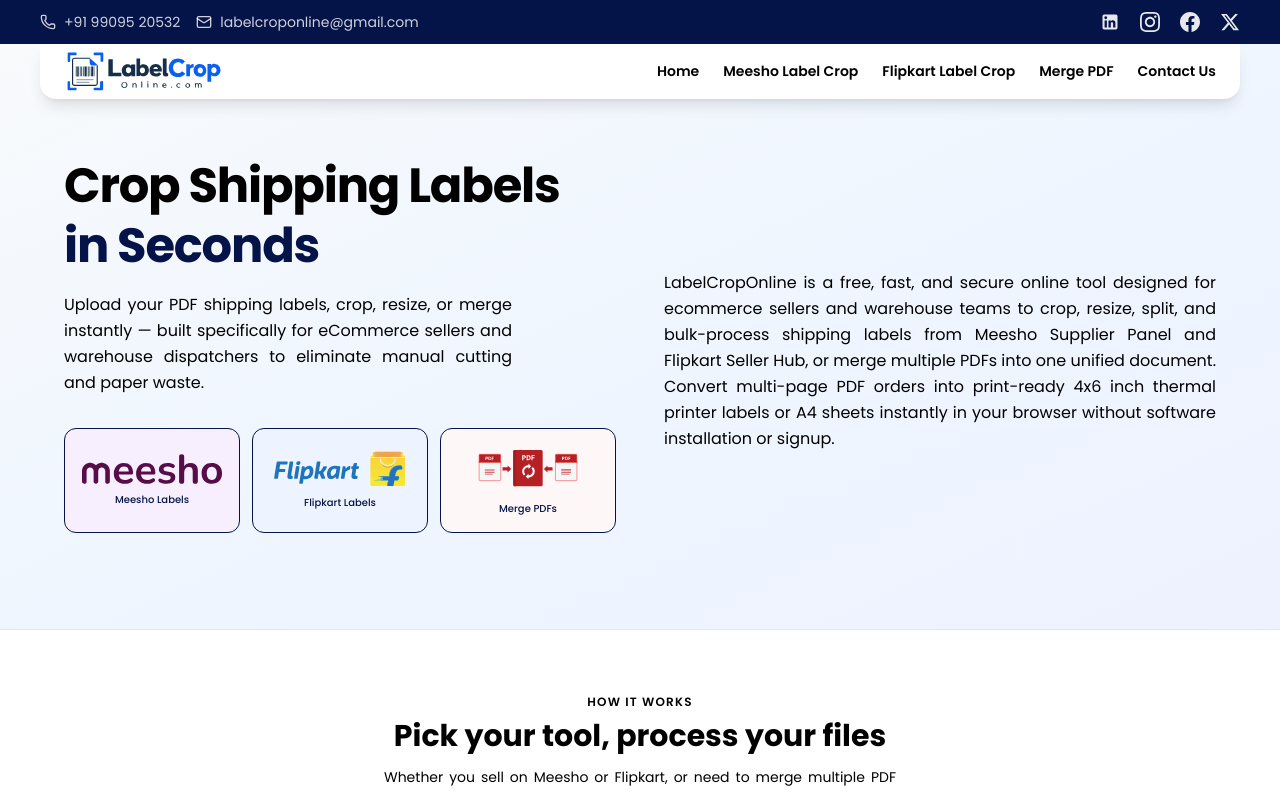
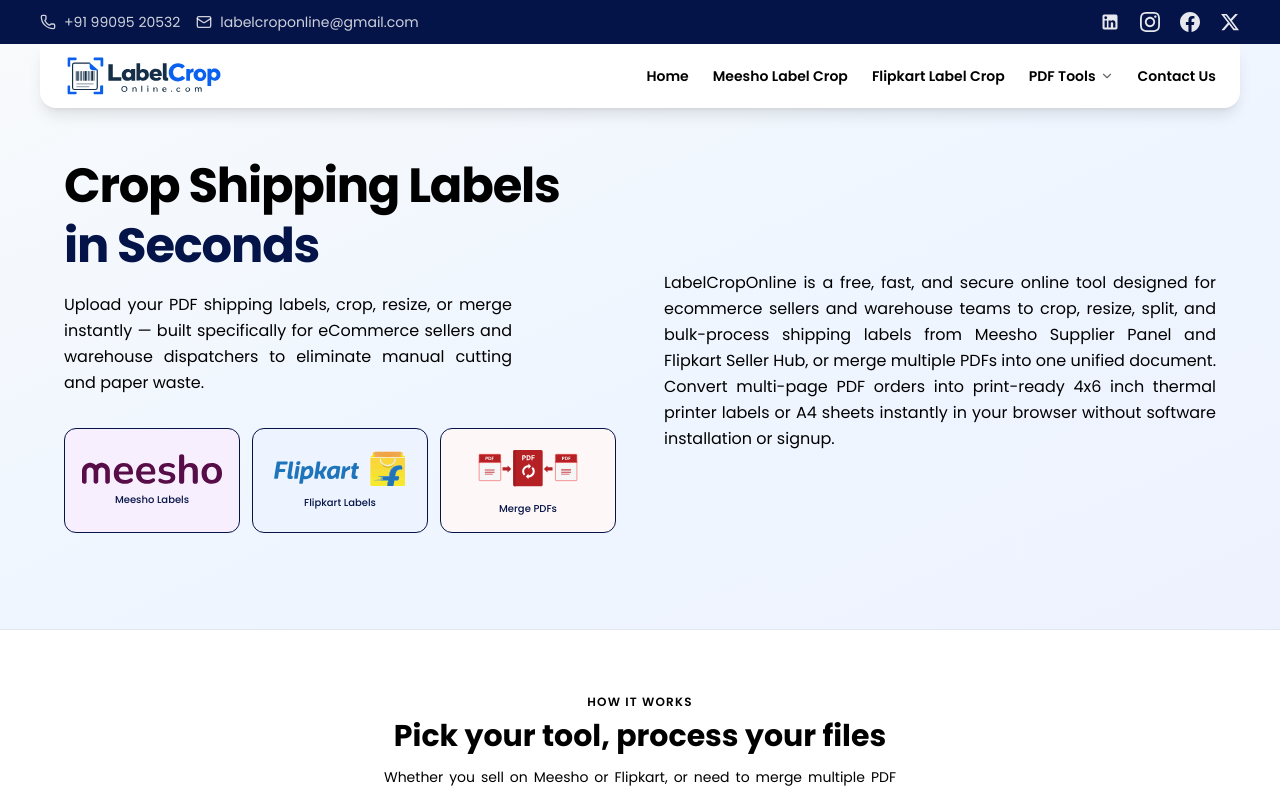
Before and after one commit to Utsavvasani/labelcroponline, a Next.js app: page / in a window 1280 px wide. Shown: the top 792 px of the page. Built offline with nearby package versions, Linux system fonts and the light colour scheme.

Commit message:
feat: implement navigation bar component with PDF tool dropdown and responsive layout

```diff
--- a/src/components/layout/navbar.tsx
+++ b/src/components/layout/navbar.tsx
@@ -1,80 +1,95 @@
 "use client";
 
-import { useState, useEffect } from "react";
+import { useState, useEffect, useRef } from "react";
 import Link from "next/link";
-import { useRouter } from "next/navigation";
+import { usePathname } from "next/navigation";
 import {
   Mail,
   Phone,
   Menu,
   ChevronDown,
   X,
+  Layers,
   Crop,
-  FileText,
-  Grid,
+  Scissors,
+  Sliders,
+  Split,
+  Minimize2,
+  Sparkles,
 } from "lucide-react";
 
-
-interface SubItem {
+interface PdfToolItem {
   id: string;
   name: string;
-  desc?: string;
-}
-
-interface ToolCategory {
-  id: string;
-  name: string;
-  desc?: string;
-  icon?: React.ElementType;
-  subItems?: SubItem[];
+  desc: string;
+  href?: string;
+  icon: React.ElementType;
+  badge?: string;
+  isAvailable?: boolean;
 }
 
 export function Navbar() {
   const [hideAppbar, setHideAppbar] = useState(false);
-  const [showToolsDropdown, setShowToolsDropdown] = useState(false);
-  const [activeCategory, setActiveCategory] = useState<string | null>(null);
+  const [pdfToolsOpen, setPdfToolsOpen] = useState(false);
+  const [mobilePdfToolsOpen, setMobilePdfToolsOpen] = useState(true);
   const [sheetOpen, setSheetOpen] = useState(false);
-  const router = useRouter();
+  const pathname = usePathname();
+  const dropdownRef = useRef<HTMLElement>(null);
+  const hoverTimeoutRef = useRef<NodeJS.Timeout | null>(null);
 
-  const toolCategories: ToolCategory[] = [
+  const pdfToolItems: PdfToolItem[] = [
     {
-      id: "label-cropper",
-      name: "Label Cropper",
-      desc: "Crop thermal & shipping labels",
-      icon: Crop,
-      subItems: [
-        { id: "meesho", name: "Meesho Shipping Labels", desc: "Clean label & slip crop" },
-        { id: "flipkart", name: "Flipkart Shipping Labels", desc: "Automatic 1-click crop" },
-        { id: "merge", name: "Merge PDF Files", desc: "Combine multiple documents" },
-        { id: "shopify", name: "Shopify Packing Slips", desc: "Custom bounding crop" },
-        { id: "custom", name: "Custom Bounding Crop", desc: "Manual marquee selection" },
-      ],
+      id: "merge-pdf",
+      name: "Merge PDF Files",
+      desc: "Combine multiple shipping labels or document PDFs into one single file",
+      href: "/merge-pdf",
+      icon: Layers,
+      isAvailable: true,
+      badge: "Popular",
     },
     {
-      id: "pdf-tools",
-      name: "PDF Utilities",
-      desc: "Split, merge & crop PDF pages",
-      icon: FileText,
-      subItems: [
-        { id: "merge", name: "Merge PDF Documents", desc: "Combine multiple files into one" },
-        { id: "batch-crop", name: "Batch Multi-Page Crop", desc: "Process all pages at once" },
-        { id: "page-split", name: "Split Multi-Label Pages", desc: "Separate 4-on-1 PDF pages" },
-        { id: "auto-detect", name: "Auto Margin Removal", desc: "Remove blank borders" },
-      ],
+      id: "meesho-crop",
+      name: "Meesho Label Crop",
+      desc: "Auto-detect couriers & crop Meesho labels for 4×6 thermal roll printers",
+      href: "/meesho-label-crop",
+      icon: Scissors,
+      isAvailable: true,
     },
     {
-      id: "presets",
-      name: "Standard Presets",
-      desc: "Pre-configured label sizes",
-      icon: Grid,
-      subItems: [
-        { id: "4x6", name: "4 x 6 inch Thermal", desc: "Standard shipping size" },
-        { id: "a4-4up", name: "A4 4-Up Grid", desc: "4 labels per sheet" },
-        { id: "a4-2up", name: "A4 2-Up Sheet", desc: "2 labels per sheet" },
-      ],
+      id: "flipkart-crop",
+      name: "Flipkart Label Crop",
+      desc: "1-click Flipkart shipping label crop with 100% vector barcode fidelity",
+      href: "/flipkart-label-crop",
+      icon: Crop,
+      isAvailable: true,
+    },
+    {
+      id: "custom-crop",
+      name: "Custom Crop Studio",
+      desc: "Interactive 8-handle visual crop selector for custom PDF dimensions",
+      href: "/editor",
+      icon: Sliders,
+      isAvailable: true,
+    },
+    {
+      id: "split-pdf",
+      name: "Split PDF Pages",
+      desc: "Extract or separate multi-page PDF documents into individual files",
+      icon: Split,
+      isAvailable: false,
+      badge: "Soon",
+    },
+    {
+      id: "compress-pdf",
+      name: "Compress PDF",
+      desc: "Reduce PDF document file size while preserving high-contrast vector lines",
+      icon: Minimize2,
+      isAvailable: false,
+      badge: "Soon",
     },
   ];
 
+  // Hide top announcement bar on scroll
   useEffect(() => {
     const handleScroll = () => {
       setHideAppbar(window.scrollY > 100);
@@ -84,40 +99,41 @@ export function Navbar() {
     return () => window.removeEventListener("scroll", handleScroll);
   }, []);
 
-  const navigateToTool = (catId: string, subId?: string) => {
-    if (subId === "flipkart") {
-      router.push("/flipkart-label-crop");
-      setShowToolsDropdown(false);
-      setSheetOpen(false);
-      return;
-    }
-    if (subId === "meesho") {
-      router.push("/meesho-label-crop");
-      setShowToolsDropdown(false);
-      setSheetOpen(false);
-      return;
-    }
-    if (subId === "merge" || catId === "merge") {
-      router.push("/merge-pdf");
-      setShowToolsDropdown(false);
-      setSheetOpen(false);
-      return;
-    }
-    let url = "/editor?category=" + catId;
-    if (subId) {
-      url += "&preset=" + subId;
-    }
-    router.push(url);
-    setShowToolsDropdown(false);
+  // Close dropdown on outside click
+  useEffect(() => {
+    const handleClickOutside = (event: MouseEvent) => {
+      if (dropdownRef.current && !dropdownRef.current.contains(event.target as Node)) {
+        setPdfToolsOpen(false);
+      }
+    };
+    document.addEventListener("mousedown", handleClickOutside);
+    return () => document.removeEventListener("mousedown", handleClickOutside);
+  }, []);
+
+  // Close dropdown on route change
+  useEffect(() => {
+    setPdfToolsOpen(false);
     setSheetOpen(false);
+  }, [pathname]);
+
+  const handleMouseEnter = () => {
+    if (hoverTimeoutRef.current) clearTimeout(hoverTimeoutRef.current);
+    setPdfToolsOpen(true);
+  };
+
+  const handleMouseLeave = () => {
+    hoverTimeoutRef.current = setTimeout(() => {
+      setPdfToolsOpen(false);
+    }, 150);
   };
 
   return (
     <div className="relative w-full">
       {/* Single fixed header wrapper — slides as one unit on scroll */}
       <div
-        className={`fixed top-0 left-0 z-50 w-full ${hideAppbar ? "-translate-y-[44px]" : "translate-y-0"
-          }`}
+        className={`fixed top-0 left-0 z-50 w-full transition-transform duration-200 ${
+          hideAppbar ? "-translate-y-[44px]" : "translate-y-0"
+        }`}
       >
         {/* Blue Top Announcement Bar */}
         <div className="bg-[#051448] w-full px-4 py-3 text-white">
@@ -132,13 +148,11 @@ export function Navbar() {
                 <span className="hidden sm:inline">+91 99095 20532</span>
               </a>
               <a
-                href="mailto:labelcroponline@gmail.com
-"
+                href="mailto:labelcroponline@gmail.com"
                 className="flex items-center gap-2 text-sm text-white/80 hover:text-white transition-colors"
               >
                 <Mail size={16} />
-                <span className="hidden sm:inline">labelcroponline@gmail.com
-                </span>
+                <span className="hidden sm:inline">labelcroponline@gmail.com</span>
               </a>
             </div>
 
@@ -194,39 +208,141 @@ export function Navbar() {
 
         {/* Nav wrapper — transparent so page background shows through on both sides */}
         <div className="w-full">
-          <nav className="mx-auto flex max-w-[1200px] items-center justify-between bg-white px-6 py-2 rounded-b-2xl shadow-lg">
+          <nav
+            ref={dropdownRef}
+            className="relative mx-auto flex max-w-[1200px] h-14 sm:h-16 items-center justify-between bg-white px-4 sm:px-6 rounded-b-2xl shadow-lg"
+          >
             {/* Logo with labelcroponline.svg */}
-            <Link href="/">
+            <Link href="/" className="shrink-0 flex items-center">
               <img
                 src="/labelcroponline.svg"
                 alt="Label Crop Online Logo"
-                className="w-40 h-auto object-contain"
+                className="w-32 sm:w-40 h-auto object-contain"
               />
             </Link>
 
-            {/* Desktop Navigation Links */}
-            <ul className="text-black hidden space-x-6 text-sm font-semibold md:flex">
-              <li className="hover:text-[#051448] cursor-pointer transition-colors">
-                <Link href="/">Home</Link>
+            {/* Desktop Navigation Links — single horizontal line with vertical centering */}
+            <ul className="text-black hidden md:flex items-center space-x-3 lg:space-x-6 text-xs lg:text-sm font-semibold whitespace-nowrap h-full">
+              <li className="hover:text-[#051448] cursor-pointer transition-colors flex items-center h-full">
+                <Link href="/" className="flex items-center h-full">Home</Link>
               </li>
-              <li className="hover:text-[#051448] cursor-pointer transition-colors">
-                <Link href="/meesho-label-crop">Meesho Label Crop</Link>
+              <li className="hover:text-[#051448] cursor-pointer transition-colors flex items-center h-full">
+                <Link href="/meesho-label-crop" className="flex items-center h-full">Meesho Label Crop</Link>
               </li>
-              <li className="hover:text-[#051448] cursor-pointer transition-colors">
-                <Link href="/flipkart-label-crop">Flipkart Label Crop</Link>
+              <li className="hover:text-[#051448] cursor-pointer transition-colors flex items-center h-full">
+                <Link href="/flipkart-label-crop" className="flex items-center h-full">Flipkart Label Crop</Link>
               </li>
-              <li className="hover:text-[#051448] cursor-pointer transition-colors">
-                <Link href="/merge-pdf">Merge PDF</Link>
+
+              {/* ── PDF Tools Dropdown Trigger ── */}
+              <li
+                className="cursor-pointer flex items-center h-full"
+                onMouseEnter={handleMouseEnter}
+                onMouseLeave={handleMouseLeave}
+              >
+                <button
+                  type="button"
+                  onClick={() => setPdfToolsOpen((prev) => !prev)}
+                  className={`flex items-center gap-1 transition-colors cursor-pointer h-full ${
+                    pdfToolsOpen || pathname === "/merge-pdf"
+                      ? "text-[#051448] font-bold"
+                      : "hover:text-[#051448]"
+                  }`}
+                  aria-expanded={pdfToolsOpen}
+                >
+                  <span>PDF Tools</span>
+                  <ChevronDown
+                    size={14}
+                    className={`transition-transform duration-200 ${
+                      pdfToolsOpen ? "rotate-180 text-[#051448]" : "text-black/60"
+                    }`}
+                  />
+                </button>
               </li>
-              <li className="hover:text-[#051448] cursor-pointer transition-colors">
-                <Link href="/contact-us">Contact Us</Link>
+
+              <li className="hover:text-[#051448] cursor-pointer transition-colors flex items-center h-full">
+                <Link href="/contact-us" className="flex items-center h-full">Contact Us</Link>
               </li>
             </ul>
+
+            {/* ── Desktop PDF Tools Dropdown Menu (Anchored flush to right edge of navbar) ── */}
+            {pdfToolsOpen && (
+              <div
+                className="hidden md:block absolute top-full right-0 mt-1.5 w-[500px] lg:w-[540px] max-h-[calc(100vh-140px)] overflow-y-auto bg-white border border-[#051448]/20 rounded-xl shadow-2xl p-3 z-50 animate-in fade-in zoom-in-95 duration-150"
+                onMouseEnter={handleMouseEnter}
+                onMouseLeave={handleMouseLeave}
+              >
+                <div className="flex items-center justify-between px-3 py-1.5 mb-2 border-b border-slate-100">
+                  <div className="flex items-center gap-1.5 text-xs font-bold text-[#051448] uppercase tracking-wider">
+                    <Sparkles size={13} className="text-[#051448]" />
+                    <span>All PDF &amp; Label Tools</span>
+                  </div>
+                  <span className="text-[11px] text-black/50 font-normal">
+                    100% Free &amp; Fast
+                  </span>
+                </div>
+
+                <div className="grid grid-cols-2 gap-2">
+                  {pdfToolItems.map((item) => {
+                    const Icon = item.icon;
+                    const isClickable = item.isAvailable && item.href;
+
+                    const content = (
+                      <div
+                        className={`group flex items-start gap-3 p-2.5 rounded-lg border transition-all ${
+                          isClickable
+                            ? "border-transparent hover:border-[#051448]/20 hover:bg-slate-50 cursor-pointer"
+                            : "border-transparent opacity-60 cursor-not-allowed bg-slate-50/40"
+                        }`}
+                      >
+                        <div className="w-8 h-8 rounded-md bg-[#051448]/10 text-[#051448] flex items-center justify-center shrink-0 mt-0.5 group-hover:bg-[#051448] group-hover:text-white transition-colors">
+                          <Icon size={16} />
+                        </div>
+                        <div className="flex-1 min-w-0">
+                          <div className="flex items-center gap-1.5">
+                            <span className="text-xs font-bold text-black group-hover:text-[#051448] transition-colors leading-tight">
+                              {item.name}
+                            </span>
+                            {item.badge && (
+                              <span
+                                className={`text-[9px] px-1.5 py-0.2 rounded font-bold uppercase tracking-tight ${
+                                  item.badge === "Popular"
+                                    ? "bg-green-100 text-green-800 border border-green-200"
+                                    : "bg-blue-50 text-[#051448] border border-blue-200"
+                                }`}
+                              >
+                                {item.badge}
+                              </span>
+                            )}
+                          </div>
+                          <p className="text-[11px] text-black/65 leading-snug mt-0.5 line-clamp-2">
+                            {item.desc}
+                          </p>
+                        </div>
+                      </div>
+                    );
+
+                    if (isClickable && item.href) {
+                      return (
+                        <Link
+                          key={item.id}
+                          href={item.href}
+                          onClick={() => setPdfToolsOpen(false)}
+                        >
+                          {content}
+                        </Link>
+                      );
+                    }
+
+                    return <div key={item.id}>{content}</div>;
+                  })}
+                </div>
+              </div>
+            )}
 
             {/* Mobile Menu Button */}
             <button
               onClick={() => setSheetOpen(true)}
-              className="md:hidden p-2 rounded-lg text-gray-700 hover:bg-gray-100"
+              className="md:hidden p-2 rounded-lg text-gray-700 hover:bg-gray-100 cursor-pointer"
               aria-label="Menu"
             >
               <Menu className="h-8 w-8" />
@@ -242,7 +358,7 @@ export function Navbar() {
             className="fixed inset-0 bg-black/50 transition-opacity"
             onClick={() => setSheetOpen(false)}
           />
-          <div className="fixed inset-y-0 left-0 z-50 w-3/4 max-w-sm bg-white p-6 shadow-lg flex flex-col justify-between overflow-y-auto animate-in slide-in-from-left duration-300">
+          <div className="fixed inset-y-0 left-0 z-50 w-4/5 max-w-sm bg-white p-5 shadow-lg flex flex-col justify-between overflow-y-auto animate-in slide-in-from-left duration-300">
             <div>
               <div className="flex items-center justify-between pb-4 border-b border-gray-100">
                 <Link href="/" onClick={() => setSheetOpen(false)}>
@@ -254,13 +370,13 @@ export function Navbar() {
                 </Link>
                 <button
                   onClick={() => setSheetOpen(false)}
-                  className="p-1 rounded-md text-gray-500 hover:bg-gray-100"
+                  className="p-1 rounded-md text-gray-500 hover:bg-gray-100 cursor-pointer"
                 >
                   <X size={20} />
                 </button>
               </div>
 
-              <ul className="text-[#333333] mt-5 space-y-4 text-lg font-medium">
+              <ul className="text-black mt-4 space-y-3 text-base font-semibold">
                 <li className="hover:text-[#051448] cursor-pointer">
                   <Link href="/" onClick={() => setSheetOpen(false)}>
                     Home
@@ -276,69 +392,70 @@ export function Navbar() {
                     Flipkart Label Crop
                   </Link>
                 </li>
-                <li className="hover:text-[#051448] cursor-pointer">
-                  <Link href="/merge-pdf" onClick={() => setSheetOpen(false)}>
-                    Merge PDF
-                  </Link>
-                </li>
-                {/* <li className="hover:text-[#051448] cursor-pointer">
-                  <div className="flex items-center justify-between">
-                    <Link
-                      href="/editor"
-                      onClick={() => {
-                        router.push("/editor");
-                        setSheetOpen(false);
-                      }}
-                    >
-                      Tools & Presets
-                    </Link>
-                    <button
-                      className="p-1"
-                      onClick={() =>
-                        setShowToolsDropdown(!showToolsDropdown)
-                      }
-                    >
-                      <ChevronDown size={20} />
-                    </button>
-                  </div>
 
-                  {showToolsDropdown && (
-                    <div className="mt-2 ml-4 space-y-2">
-                      {toolCategories.map((category) => (
-                        <div key={category.id} className="space-y-2">
-                          <div className="flex items-center gap-2">
-                            <div
-                              onClick={() => {
-                                navigateToTool(category.id);
-                                setSheetOpen(false);
-                              }}
-                              className="text-base font-medium cursor-pointer"
+                {/* Mobile PDF Tools Submenu Accordion */}
+                <li className="pt-1">
+                  <button
+                    type="button"
+                    onClick={() => setMobilePdfToolsOpen((prev) => !prev)}
+                    className="w-full flex items-center justify-between text-left font-bold text-black hover:text-[#051448] cursor-pointer py-1"
+                  >
+                    <span>PDF Tools</span>
+                    <ChevronDown
+                      size={18}
+                      className={`transition-transform duration-200 ${
+                        mobilePdfToolsOpen ? "rotate-180 text-[#051448]" : "text-black/60"
+                      }`}
+                    />
+                  </button>
+
+                  {mobilePdfToolsOpen && (
+                    <div className="mt-2 ml-2 pl-3 border-l-2 border-[#051448]/20 space-y-2.5">
+                      {pdfToolItems.map((item) => {
+                        const Icon = item.icon;
+                        const isClickable = item.isAvailable && item.href;
+
+                        const content = (
+                          <div
+                            className={`flex items-center gap-2.5 py-1 ${
+                              isClickable ? "text-black hover:text-[#051448]" : "text-black/40"
+                            }`}
+                          >
+                            <Icon size={15} className="shrink-0" />
+                            <span className="text-xs font-semibold">{item.name}</span>
+                            {item.badge && (
+                              <span
+                                className={`text-[8px] px-1 py-0.2 rounded font-bold uppercase ${
+                                  item.badge === "Popular"
+                                    ? "bg-green-100 text-green-800"
+                                    : "bg-blue-50 text-[#051448]"
+                                }`}
+                              >
+                                {item.badge}
+                              </span>
+                            )}
+                          </div>
+                        );
+
+                        if (isClickable && item.href) {
+                          return (
+                            <Link
+                              key={item.id}
+                              href={item.href}
+                              onClick={() => setSheetOpen(false)}
                             >
-                              {category.name}
-                            </div>
-                          </div>
-                          {category.subItems && (
-                            <div className="ml-4 space-y-1">
-                              {category.subItems.map((subItem) => (
-                                <div
-                                  key={subItem.id}
-                                  onClick={() => {
-                                    navigateToTool(category.id, subItem.id);
-                                    setSheetOpen(false);
-                                  }}
-                                  className="text-sm text-gray-600 hover:text-[#051448] cursor-pointer"
-                                >
-                                  {subItem.name}
-                                </div>
-                              ))}
-                            </div>
-                          )}
-                        </div>
-                      ))}
+                              {content}
+                            </Link>
+                          );
+                        }
+
+                        return <div key={item.id}>{content}</div>;
+                      })}
                     </div>
                   )}
-                </li> */}
-                <li className="hover:text-[#051448] cursor-pointer">
+                </li>
+
+                <li className="hover:text-[#051448] cursor-pointer pt-1">
                   <Link href="/contact-us" onClick={() => setSheetOpen(false)}>
                     Contact Us
                   </Link>
@@ -350,7 +467,6 @@ export function Navbar() {
       )}
     </div>
   );
-
 }
 
 export default Navbar;
```
